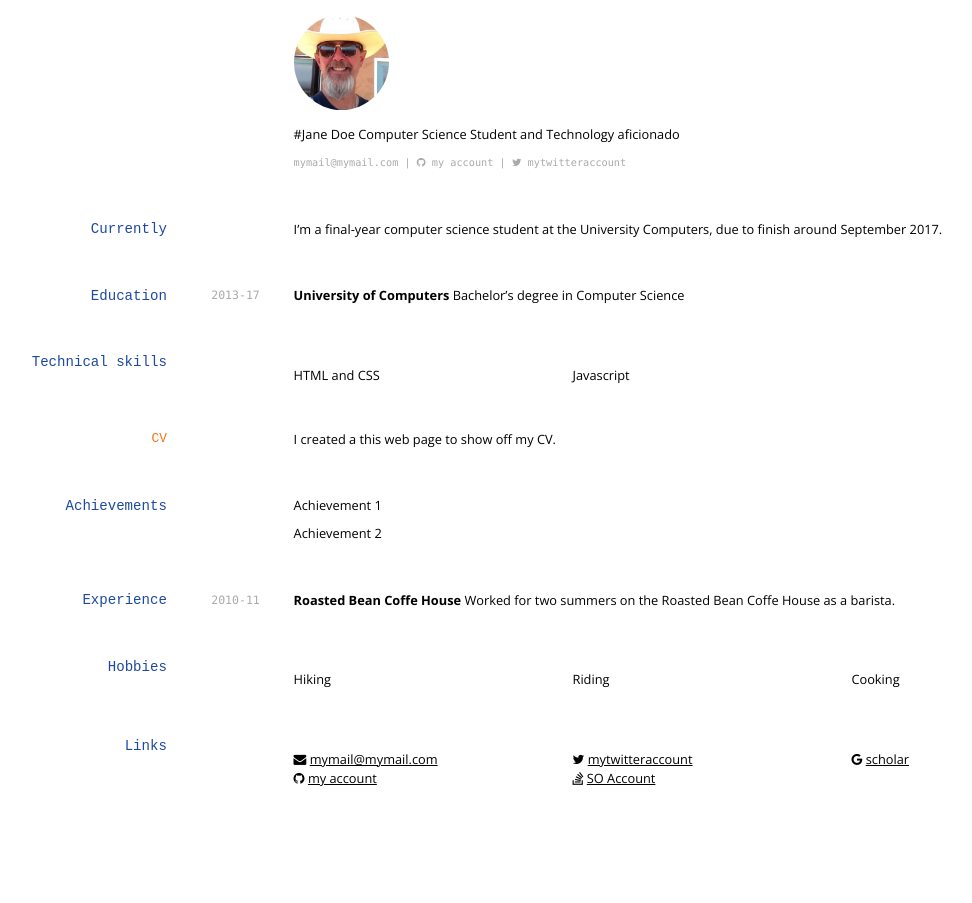
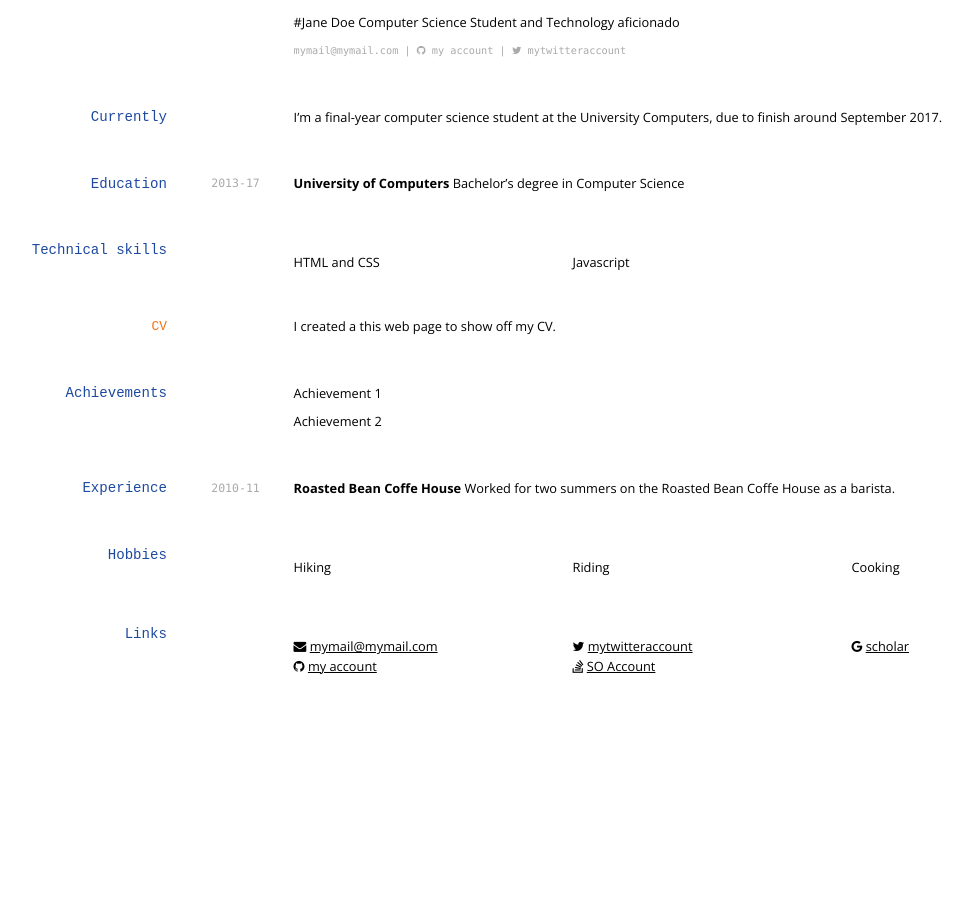
Before and after one commit to jyussf/jyussf.github.io, a Jekyll site: the page built from index.md, in a window 1280 px wide. Shown: the whole page, without its empty margins (36-1008 px from the left). Built offline with Jekyll 4.4.1, drawn with Linux system fonts in a browser that asks for light colours; nearby versions of some CDN libraries.

Commit message:
commit message

```diff
--- a/index.md
+++ b/index.md
@@ -3,7 +3,6 @@ layout: cv
 title: Jane Doe's CV
 ---
 
-![Harold](./media/21.png){:.avatar}
 
 #Jane Doe
 Computer Science Student and Technology aficionado
```
Also changed, not shown: 1 other file.
